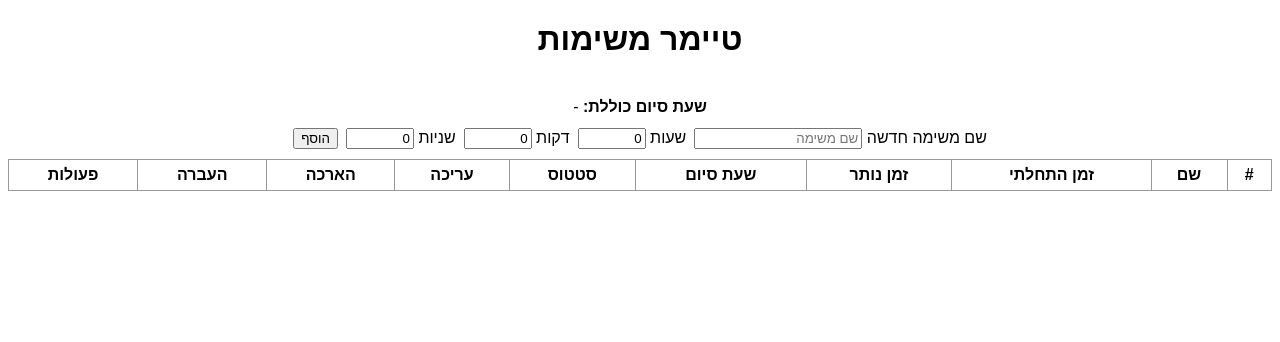
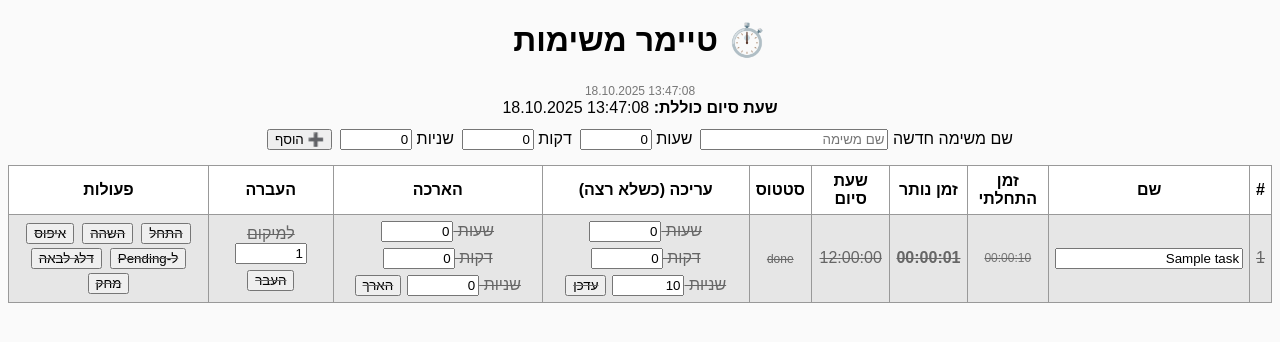
Before and after one commit to matanexcell-lab/Matan, a Flask app: page / in a window 1280 px wide. Shown: the top 342 px of the page. Run offline with Flask 3, Linux system fonts and the light colour scheme; tables that the repository leaves empty hold one stand-in row (values such as "Sample post"); lists and menus that the app fills with data are empty; some libraries are stand-ins or nearby versions.

Commit message:
Update index.html

```diff
--- a/templates/index.html
+++ b/templates/index.html
@@ -3,13 +3,14 @@
 <head>
   <meta charset="utf-8"/>
   <title>טיימר משימות</title>
+  <meta name="viewport" content="width=device-width, initial-scale=1">
   <style>
-    body { font-family: Arial, sans-serif; direction: rtl; }
+    body { font-family: Arial, sans-serif; direction: rtl; background:#fafafa; }
     h1 { text-align:center; }
-    table { width: 100%; border-collapse: collapse; }
+    table { width: 100%; border-collapse: collapse; margin-top:15px; background:white; }
     th, td { border: 1px solid #999; padding: 6px; text-align: center; }
-    input[type="number"] { width: 60px; }
-    input[type="text"] { width: 160px; }
+    input[type="number"] { width: 64px; }
+    input[type="text"] { width: 180px; }
     .muted { color: #777; font-size: 12px; }
     .badge { display:inline-block; padding:2px 6px; border-radius:6px; font-size:12px;}
     .running { background:#d9ffd9; }
@@ -18,16 +19,16 @@
     .done    { background:#e6e6e6; text-decoration: line-through; color:#666; }
     .actions button { margin: 0 2px; }
     .row-actions { display:flex; gap:4px; flex-wrap:wrap; justify-content:center; }
-    .edit-grid, .extend-grid { display:flex; gap:6px; align-items:center; justify-content:center; flex-wrap:wrap; }
+    .edit-grid, .extend-grid, .move-grid {
+      display:flex; gap:6px; align-items:center; justify-content:center; flex-wrap:wrap;
+    }
     .toolbar { text-align:center; margin-bottom:12px }
-    .pos-move { width: 60px; }
+    button { cursor:pointer; }
   </style>
-  <!-- Socket.IO client -->
-  <script src="https://cdn.socket.io/4.7.2/socket.io.min.js" crossorigin="anonymous"></script>
 </head>
 <body>
 
-<h1>טיימר משימות</h1>
+<h1>⏱️ טיימר משימות</h1>
 
 <div class="toolbar">
   <span id="now" class="muted"></span><br/>
@@ -42,7 +43,7 @@
   <label>שעות <input id="newH" type="number" min="0" value="0"></label>
   <label>דקות <input id="newM" type="number" min="0" value="0"></label>
   <label>שניות <input id="newS" type="number" min="0" value="0"></label>
-  <button id="btnAdd">הוסף</button>
+  <button id="btnAdd">➕ הוסף</button>
 </div>
 
 <table>
@@ -54,7 +55,7 @@
     <th>זמן נותר</th>
     <th>שעת סיום</th>
     <th>סטטוס</th>
-    <th>עריכה</th>
+    <th>עריכה (כשלא רצה)</th>
     <th>הארכה</th>
     <th>העברה</th>
     <th>פעולות</th>
@@ -65,9 +66,9 @@
 
 <script>
 const $ = (sel) => document.querySelector(sel);
-const socket = io();
-
-let tasks = []; // מצב מקומי
+let isEditing = false;          // מונע רענון בזמן הקלדה
+let lastRender = 0;             // כדי לא להציף רינדור
+const RENDER_INTERVAL = 1000;
 
 function fmtHHMMSS(totalSeconds) {
   totalSeconds = Math.max(0, parseInt(totalSeconds || 0, 10));
@@ -89,7 +90,7 @@ async function api(url, method="GET", body=null) {
   return res.json();
 }
 
-/* ---------- פעולות ---------- */
+// ===== Actions =====
 async function addTask() {
   const name = $("#newName").value.trim();
   const hours = parseInt($("#newH").value || "0", 10);
@@ -97,14 +98,15 @@ async function addTask() {
   const seconds = parseInt($("#newS").value || "0", 10);
   await api("/add", "POST", { name, hours, minutes, seconds });
   $("#newName").value = ""; $("#newH").value = 0; $("#newM").value = 0; $("#newS").value = 0;
+  await render(true);
 }
 
-async function startTask(id){ await api(`/start/${id}`,"POST"); }
-async function pauseTask(id){ await api(`/pause/${id}`,"POST"); }
-async function resetTask(id){ await api(`/reset/${id}`,"POST"); }
-async function deleteTask(id){ await api(`/delete/${id}`,"POST"); }
-async function setPending(id){ await api(`/set_pending/${id}`,"POST"); }
-async function skipToNext(id){ await api(`/skip/${id}`,"POST"); }
+async function startTask(id){ await api(`/start/${id}`,"POST"); await render(true); }
+async function pauseTask(id){ await api(`/pause/${id}`,"POST"); await render(true); }
+async function resetTask(id){ await api(`/reset/${id}`,"POST"); await render(true); }
+async function deleteTask(id){ await api(`/delete/${id}`,"POST"); await render(true); }
+async function setPending(id){ await api(`/set_pending/${id}`, "POST"); await render(true); }
+async function skipToNext(id){ await api(`/skip/${id}`, "POST"); await render(true); }
 
 async function extendTask(id){
   const row = document.getElementById(`row-${id}`);
@@ -112,6 +114,7 @@ async function extendTask(id){
   const m = parseInt(row.querySelector(".ext-m").value || "0",10);
   const s = parseInt(row.querySelector(".ext-s").value || "0",10);
   await api(`/extend/${id}`, "POST", { hours: h, minutes: m, seconds: s });
+  await render(true);
 }
 
 async function saveEdit(id){
@@ -121,36 +124,77 @@ async function saveEdit(id){
   const m  = parseInt(row.querySelector(".edit-m").value || "0",10);
   const s  = parseInt(row.querySelector(".edit-s").value || "0",10);
   await api(`/update/${id}`, "POST", { name: nm, hours: h, minutes: m, seconds: s });
+  // לא מאבד פוקוס: לא נקרא render כאן, נחכה לפולינג הבא
 }
 
-async function moveToPosition(id){
+async function moveTask(id){
   const row = document.getElementById(`row-${id}`);
-  const newPos = parseInt(row.querySelector(".pos-move").value || "1", 10);
+  let newPos = parseInt(row.querySelector(".move-to").value || "0", 10);
+  if (!Number.isFinite(newPos) || newPos < 1) return;
   await api(`/reorder_single`, "POST", { task_id: id, new_position: newPos });
+  await render(true);
 }
 
-/* ---------- רנדר/עדכון שורה בלבד (ללא פגיעה בפוקוס) ---------- */
-function ensureRowExists(t){
-  let tr = document.getElementById(`row-${t.id}`);
-  if (tr) return tr;
+function badgeClass(st){
+  if (st === "running") return "badge running";
+  if (st === "paused")  return "badge paused";
+  if (st === "pending") return "badge pending";
+  return "badge done";
+}
 
-  tr = document.createElement("tr");
+function blockRenderIfEditing(){
+  // אל תרנדר אם אלמנט קלט בפוקוס (מונע סגירת מקלדת)
+  const ae = document.activeElement;
+  if (!ae) return false;
+  if (ae.tagName === "INPUT" || ae.tagName === "TEXTAREA") return true;
+  return isEditing;
+}
+
+function attachFocusGuards(scopeEl){
+  const inputs = scopeEl.querySelectorAll("input,textarea");
+  inputs.forEach(inp=>{
+    inp.addEventListener("focus", ()=>{ isEditing = true; });
+    inp.addEventListener("blur",  ()=>{ isEditing = false; });
+    // במובייל – נחשב גם מגע כ"עריכה"
+    inp.addEventListener("touchstart", ()=>{ isEditing = true; }, {passive:true});
+  });
+}
+
+async function render(force=false) {
+  const nowTs = Date.now();
+  if (!force && (nowTs - lastRender < RENDER_INTERVAL)) return;
+  if (blockRenderIfEditing()) return;
+
+  lastRender = nowTs;
+
+  const data = await api("/state");
+  $("#overallEnd").textContent = data.overall_end_time || "-";
+  $("#now").textContent = data.now || "";
+
+  const tb = $("#tbody");
+  tb.innerHTML = "";
+  data.tasks.forEach((t, idx) => {
+    const tr = document.createElement("tr");
     tr.id = `row-${t.id}`;
-  document.getElementById("tbody").appendChild(tr);
+    tr.className = t.status;
+
+    const canEdit = (t.status !== "running");
 
     tr.innerHTML = `
-    <td class="idx"></td>
-    <td><input class="edit-name" type="text"></td>
-    <td class="muted dur"></td>
-    <td><strong class="rem"></strong></td>
-    <td class="end"></td>
-    <td><span class="badge status"></span></td>
+      <td>${idx+1}</td>
+      <td>
+        <input class="edit-name" type="text" value="${t.name.replace(/"/g,'&quot;')}" ${canEdit ? "" : "disabled"}>
+      </td>
+      <td class="muted">${fmtHHMMSS(t.duration)}</td>
+      <td><strong>${t.remaining_hhmmss}</strong></td>
+      <td>${t.end_time_str || "-"}</td>
+      <td><span class="${badgeClass(t.status)}">${t.status}</span></td>
       <td>
         <div class="edit-grid">
-        <label>שעות <input class="edit-h" type="number" min="0"></label>
-        <label>דקות <input class="edit-m" type="number" min="0"></label>
-        <label>שניות <input class="edit-s" type="number" min="0"></label>
-        <button class="btn-save">עדכן</button>
+          <label>שעות <input class="edit-h" type="number" min="0" value="${Math.floor(t.duration/3600)}" ${canEdit ? "" : "disabled"}></label>
+          <label>דקות <input class="edit-m" type="number" min="0" value="${Math.floor((t.duration%3600)/60)}" ${canEdit ? "" : "disabled"}></label>
+          <label>שניות <input class="edit-s" type="number" min="0" value="${t.duration%60}" ${canEdit ? "" : "disabled"}></label>
+          <button ${canEdit ? "" : "disabled"} onclick="saveEdit(${t.id})">עדכן</button>
         </div>
       </td>
       <td>
@@ -158,169 +202,50 @@ function ensureRowExists(t){
           <label>שעות <input class="ext-h" type="number" min="0" value="0"></label>
           <label>דקות <input class="ext-m" type="number" min="0" value="0"></label>
           <label>שניות <input class="ext-s" type="number" min="0" value="0"></label>
-        <button class="btn-extend">הארך</button>
+          <button onclick="extendTask(${t.id})">הארך</button>
         </div>
       </td>
       <td>
-      <input class="pos-move" type="number" min="1" value="1">
-      <button class="btn-move">העבר</button>
+        <div class="move-grid">
+          <label>למיקום <input class="move-to" type="number" min="1" value="${idx+1}"></label>
+          <button onclick="moveTask(${t.id})">העבר</button>
+        </div>
       </td>
       <td class="actions">
         <div class="row-actions">
-        <button class="btn-start">התחל</button>
-        <button class="btn-pause">השהה</button>
-        <button class="btn-reset">איפוס</button>
-        <button class="btn-pending">ל-Pending</button>
-        <button class="btn-skip">דלג לבאה</button>
-        <button class="btn-delete">מחק</button>
+          <button onclick="startTask(${t.id})">התחל</button>
+          <button onclick="pauseTask(${t.id})">השהה</button>
+          <button onclick="resetTask(${t.id})">איפוס</button>
+          <button onclick="setPending(${t.id})">ל-Pending</button>
+          <button onclick="skipToNext(${t.id})">דלג לבאה</button>
+          <button onclick="deleteTask(${t.id})">מחק</button>
         </div>
       </td>
     `;
+    tb.appendChild(tr);
 
-  // מאזינים לכפתורים של השורה
-  tr.querySelector(".btn-save").addEventListener("click", ()=>saveEdit(t.id));
-  tr.querySelector(".btn-extend").addEventListener("click", ()=>extendTask(t.id));
-  tr.querySelector(".btn-move").addEventListener("click", ()=>moveToPosition(t.id));
-
-  tr.querySelector(".btn-start").addEventListener("click", ()=>startTask(t.id));
-  tr.querySelector(".btn-pause").addEventListener("click", ()=>pauseTask(t.id));
-  tr.querySelector(".btn-reset").addEventListener("click", ()=>resetTask(t.id));
-  tr.querySelector(".btn-pending").addEventListener("click", ()=>setPending(t.id));
-  tr.querySelector(".btn-skip").addEventListener("click", ()=>skipToNext(t.id));
-  tr.querySelector(".btn-delete").addEventListener("click", ()=>deleteTask(t.id));
-
-  return tr;
-}
-
-function statusBadgeClass(st){
-  if (st === "running") return "badge running";
-  if (st === "paused")  return "badge paused";
-  if (st === "pending") return "badge pending";
-  return "badge done";
-}
-
-function updateRow(t, indexInList){
-  const tr = ensureRowExists(t);
-
-  // לא לפגוע בשדות בפוקוס (כדי שהמקלדת לא תיסגר)
-  const active = document.activeElement;
-
-  // אינדקס תצוגה (#)
-  tr.querySelector(".idx").textContent = (indexInList+1);
-
-  // קלאס סטטוס לשורה
-  tr.className = t.status;
-
-  // שם
-  const nameInp = tr.querySelector(".edit-name");
-  if (active !== nameInp) {
-    nameInp.value = t.name;
-  }
-
-  // זמן התחלתי (duration)
-  tr.querySelector(".dur").textContent = fmtHHMMSS(t.duration);
-
-  // זמן נותר (rem) — נעדכן כאן, וגם טיימר יתקן כל שנייה
-  if (active !== tr.querySelector(".edit-h") &&
-      active !== tr.querySelector(".edit-m") &&
-      active !== tr.querySelector(".edit-s")) {
-    tr.querySelector(".rem").textContent = t.remaining_hhmmss;
-    tr.querySelector(".edit-h").value = Math.floor(t.duration/3600);
-    tr.querySelector(".edit-m").value = Math.floor((t.duration%3600)/60);
-    tr.querySelector(".edit-s").value = (t.duration%60);
-  }
-
-  // שעת סיום
-  tr.querySelector(".end").textContent = t.end_time_str || "-";
-
-  // באדג' סטטוס
-  const badge = tr.querySelector(".status");
-  badge.className = statusBadgeClass(t.status);
-  badge.textContent = t.status;
-
-  // עריכה — מושבת כש רצה
-  const disabled = (t.status === "running");
-  nameInp.disabled = disabled;
-  tr.querySelector(".edit-h").disabled = disabled;
-  tr.querySelector(".edit-m").disabled = disabled;
-  tr.querySelector(".edit-s").disabled = disabled;
-
-  // העברה — שדה מיקום יעד
-  const posInp = tr.querySelector(".pos-move");
-  if (document.activeElement !== posInp) {
-    posInp.value = (indexInList+1);
-  }
-}
-
-/* ---------- רנדר טבלה לפי סדר position ---------- */
-function renderAll(newTasks){
-  tasks = [...newTasks].sort((a,b)=> (a.position - b.position) || (a.id - b.id));
-  const tb = $("#tbody");
-  // אל תמחוק את כולו כדי לא לאבד פוקוס; נעדכן/ניצור לפי מזהים
-  // נתחיל בלבנות Map מהמצב החדש
-  const idsNew = tasks.map(t=>t.id);
-  // הסרת שורות שאין להן יותר טסק
-  Array.from(tb.children).forEach(tr=>{
-    const id = parseInt(tr.id.replace("row-",""),10);
-    if (!idsNew.includes(id)) {
-      tb.removeChild(tr);
-    }
-  });
-  // הוספה/עדכון לפי הסדר
-  tasks.forEach((t, i)=>{
-    updateRow(t, i);
+    // חיבור מגני פוקוס/טאץ' כדי לא לסגור מקלדת
+    attachFocusGuards(tr);
   });
 }
 
-/* ---------- טיימר לקוח (לרוץ כל שנייה להצגה חלקה) ---------- */
-setInterval(()=>{
-  // בקשה לצד שרת לבצע tick (שומר לוגיקה של אוטומציה + שידורים)
-  socket.emit("client_tick", {});
-  // עדכון תצוגה לוקאלי ל-remaining של running
-  tasks.forEach((t, i)=>{
-    if (t.status === "running" && t.end_time) {
-      const end = new Date(t.end_time).getTime();
-      const now = Date.now();
-      const rem = Math.max(0, Math.floor((end - now)/1000));
-      const tr = document.getElementById(`row-${t.id}`);
-      if (tr) {
-        const remEl = tr.querySelector(".rem");
-        if (document.activeElement !== tr.querySelector(".edit-h") &&
-            document.activeElement !== tr.querySelector(".edit-m") &&
-            document.activeElement !== tr.querySelector(".edit-s")) {
-          remEl.textContent = fmtHHMMSS(rem);
-        }
-      }
-    }
-  });
-}, 1000);
+// פולינג עדין – לא כשיש פוקוס
+setInterval(()=>{ render(false).catch(()=>{}); }, RENDER_INTERVAL);
 
-/* ---------- Socket.IO events ---------- */
-socket.on("snapshot", (payload)=>{
-  $("#overallEnd").textContent = payload.overall_end_time || "-";
-  $("#now").textContent = payload.now || "";
-  renderAll(payload.tasks || []);
+// רינדור ראשון
+render(true).catch(()=>{});
+
+// הוספת משימה
+document.getElementById("btnAdd").addEventListener("click", async () => {
+  await addTask();
 });
 
-socket.on("overall_update", (data)=>{
-  $("#overallEnd").textContent = data.overall_end_time || "-";
-  $("#now").textContent = data.now || "";
-});
-
-socket.on("task_update", ({task})=>{
-  // עדכון/החדרה של משימה בודדת ואז רפרוש מינימלי
-  const idx = tasks.findIndex(x=>x.id === task.id);
-  if (idx >= 0) {
-    tasks[idx] = task;
-  } else {
-    tasks.push(task);
-  }
-  renderAll(tasks);
-});
-
-/* ---------- הוספת משימה ---------- */
-document.getElementById("btnAdd").addEventListener("click", async () => {
-  await addTask();
+// אם המשתמש נכנס לפוקוס בשדה ההוספה – לא מרנדרים
+["newName","newH","newM","newS"].forEach(id=>{
+  const el = document.getElementById(id);
+  el.addEventListener("focus", ()=>{ isEditing = true; });
+  el.addEventListener("blur",  ()=>{ isEditing = false; });
+  el.addEventListener("touchstart", ()=>{ isEditing = true; }, {passive:true});
 });
 </script>
 </body>
```
Lines whose indentation alone changed are shown as unchanged.
